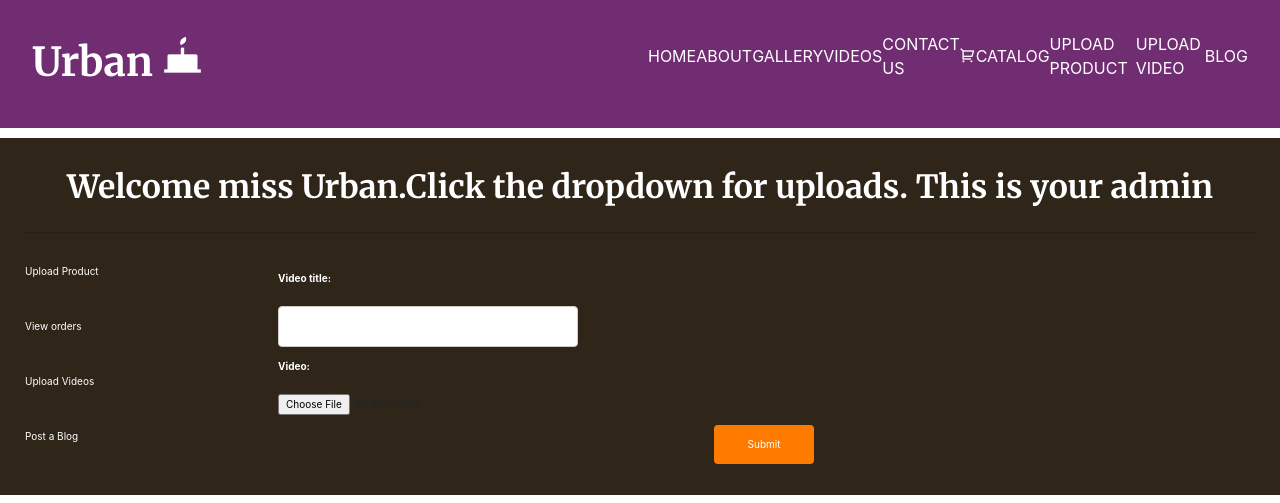
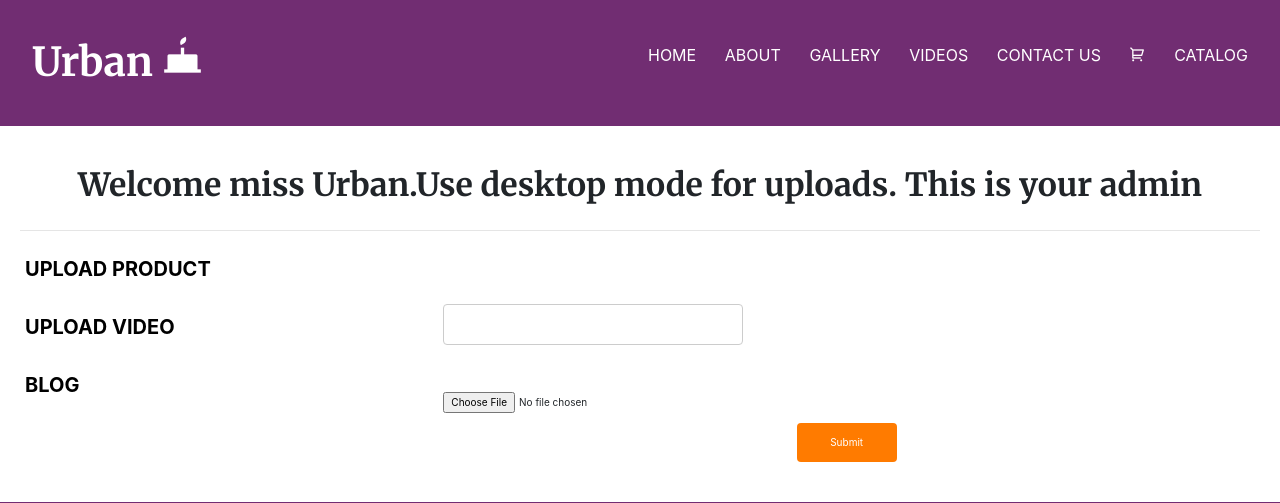
Before and after one commit to Nwafor6/urbanconfection-business-website, a Django app: page /dashboard/post-video/ in a window 1280 px wide. Shown: the top 503 px of the page. Run offline with Django 3.2, Linux system fonts and the light colour scheme; the visitor is signed in with stand-in values (Sample User, id 1); some libraries are stand-ins or nearby versions.

Commit message:
worked on the feeback i got after hosting

```diff
--- a/static/css/style.css
+++ b/static/css/style.css
@@ -181,6 +181,7 @@
 /* .baker-img{
     width: 40%;
 } */
+
 .slider img{
     width: 100%;
 }
@@ -740,22 +741,18 @@
 
 /*admin.Html styles*/
 .main-admin{
-    background-color: #2f2519;
     margin-top: 10px;
     margin-bottom: 10px;
 }
 .admin-sidebar{
 
     font-size: 10px;
-    padding: 2em;
+    padding: 20px;
     /* width: 20px; */
 }
 .admin-siderow{
-        /*display: flex;*/
-        /*flex-flow: wrap;*/
         display: grid;
-        grid-template-columns: 1fr 4fr ;
-        /* background-color: red; */
+        grid-template-columns: 2fr 4fr ;
 
 }
 
@@ -776,7 +773,9 @@
 .sidebar-links a{
     text-decoration: none;
     /* font-weight: bold; */
-    color: white;
+    color: #000;
+    font-size: 20px;
+    font-weight: bold;
 
 }
 .database-summary-row{
@@ -790,9 +789,7 @@
     height: 100%;
 }
 .database-content{
-    background-image: url("https://cdn.wallpapersafari.com/20/21/pDAEka.jpg");
-    background-size: cover;
-    background-position: relative;
+   box-shadow: 7px 7px 5px rgba(222, 206, 255, 0.3);
     width: 100%;
     padding: 10px;
 
--- a/templates/mainapp/admin.html
+++ b/templates/mainapp/admin.html
@@ -7,17 +7,15 @@
 
 <div class="main-admin">
     <div class="admin-sidebar">
-        <div class="welcome"><center><h2 style="padding: 10px;color: white;">Welcome miss Urban.Click the dropdown for uploads. This is your admin</h2> </center> <hr></div>
+        <div class="welcome"><center><h2 style="padding: 10px;">Welcome miss Urban.Use desktop mode for uploads. This is your admin</h2> </center> <hr></div>
 
         <div class="admin-siderow">
 
             <div class="admin-content" id="pp">
                 <ul class="sidebar-links">
-                    <li><a href="">Upload Product</a></li>
-                    <li><a href="">View orders</a></li>
-                    <li><a href="">Upload Videos</a></li>
-                    <li><a href="">Post a Blog</a></li>
-
+                    <li class="ad"><a href="{% url 'post-product'%}">UPLOAD PRODUCT</a></li>
+                    <li class="ad"><a href="{% url 'post-video'%}">UPLOAD VIDEO</a></li>
+                    <li class="ad"><a href="">BLOG</a></li>
                 </ul>
             </div>
             <div class="admin-sidebar-content">
--- a/templates/partials/base.html
+++ b/templates/partials/base.html
@@ -35,11 +35,6 @@
                     <li><a href="{% url 'contact-us'%}">CONTACT US</a></li>
                     <li><a href=""><i class="ri-shopping-cart-2-line"></i></a></li>
                     <li><a href="{% url 'our-catalog'%}">CATALOG</a></li>
-                    {% if page == 'video'  or p == 'hello'%}
-                    <li class="ad"><a href="{% url 'post-product'%}">UPLOAD PRODUCT</a></li>
-                    <li class="ad"><a href="{% url 'post-video'%}">UPLOAD VIDEO</a></li>
-                    <li class="ad"><a href="">BLOG</a></li>
-                    {%endif%}
                 </ul>
             <!-- </div> -->
         </nav>
```
